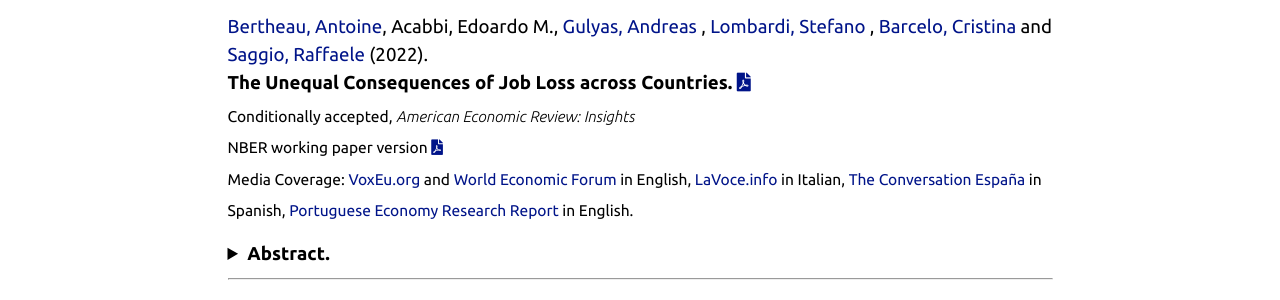
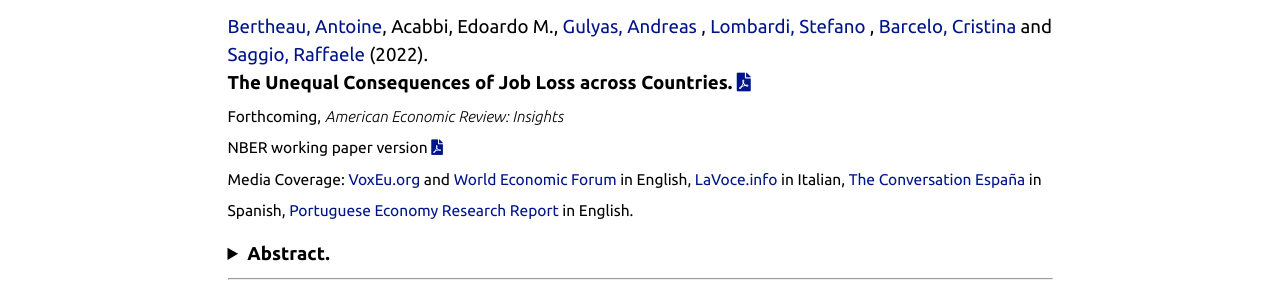
Before and after one commit to eacabbi/eacabbi.github.io, a Jekyll site: the page built from index.md, in a window 1280 px wide. Shown: the part 866-1166 px from the top of the page. Built offline with Jekyll 4.4.1, drawn with Linux system fonts in a browser that asks for light colours; some web fonts are replaced.

Commit message:
forthcoming!!!

```diff
--- a/index.md
+++ b/index.md
@@ -21,7 +21,7 @@ B.A. in International Economics and Management, Bocconi University (Sep. 2007 -
 <a href="https://www.antoinebertheau.com/"> Bertheau, Antoine</a>, Acabbi, Edoardo M., <a href="https://sites.google.com/site/andreasgulyas/home"> Gulyas, Andreas </a>, <a href="https://stefano-lombardi.github.io/"> Lombardi, Stefano <a/>, <a href="https://www.bde.es/investigador/en/menu/people/research_staff_a/Barcelo__Cristina.html"> Barcelo, Cristina </a> and <a href="https://sites.google.com/site/raffaelesaggio/"> Saggio, Raffaele </a> (2022).
 <br>
 **The Unequal Consequences of Job Loss across Countries.** <a href="{{ site.url }}/docs/JobDisplacement_AcrossEurope.pdf" class="{{ site.pdf_icon }}" title="{{ site.pdf_title }}" id="icon"></a><br>
-<sub> Conditionally accepted, _American Economic Review: Insights_ </sub> <br>
+<sub> Forthcoming, _American Economic Review: Insights_ </sub> <br>
 <sub> NBER working paper version <a href="https://www.nber.org/papers/w29727" class="{{ site.pdf_icon }}" title="{{ site.pdf_title }}"  id="icon"></a> </sub><br>
 <sub> Media Coverage: <a href="https://voxeu.org/article/unequal-cost-job-loss-across-countries">VoxEu.org</a> and <a href="https://www.weforum.org/agenda/2022/03/the-unequal-cost-of-job-loss-across-countries/">World Economic Forum</a> in English, <a href="https://www.lavoce.info/archives/93689/limpatto-del-licenziamento-non-e-uguale-per-tutti/">LaVoce.info</a> in Italian, <a href="https://theconversation.com/los-trabajadores-del-sur-de-europa-pierden-mas-que-el-empleo-cuando-son-despedidos-175880">The Conversation España</a> in Spanish, <a href="https://research.pej.pt/2022/03/the-experience-of-losing-a-job-in-different-countries-in-europe/">Portuguese Economy Research Report</a> in English.</sub>
 
```
Also changed, not shown: 2 other files.
